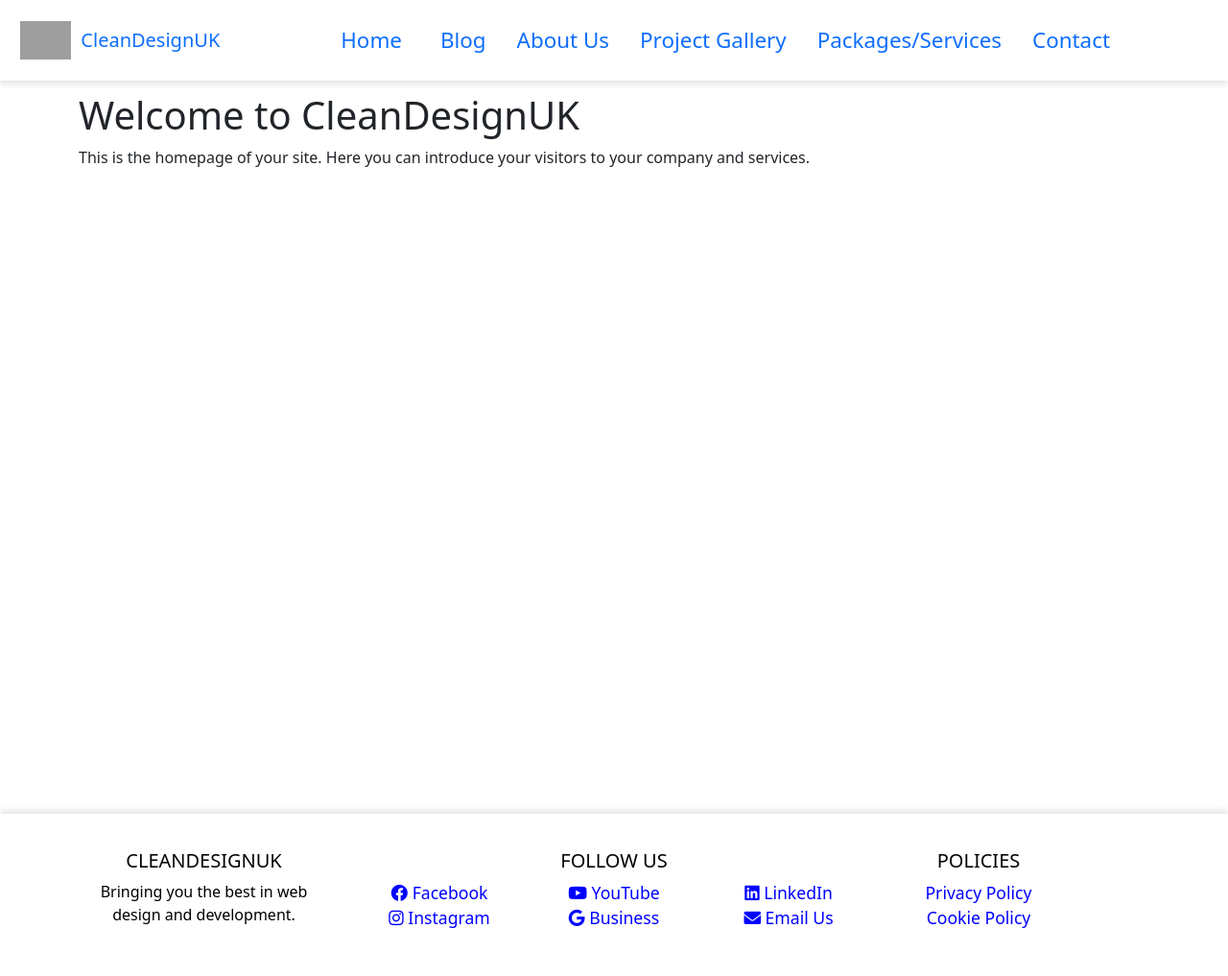
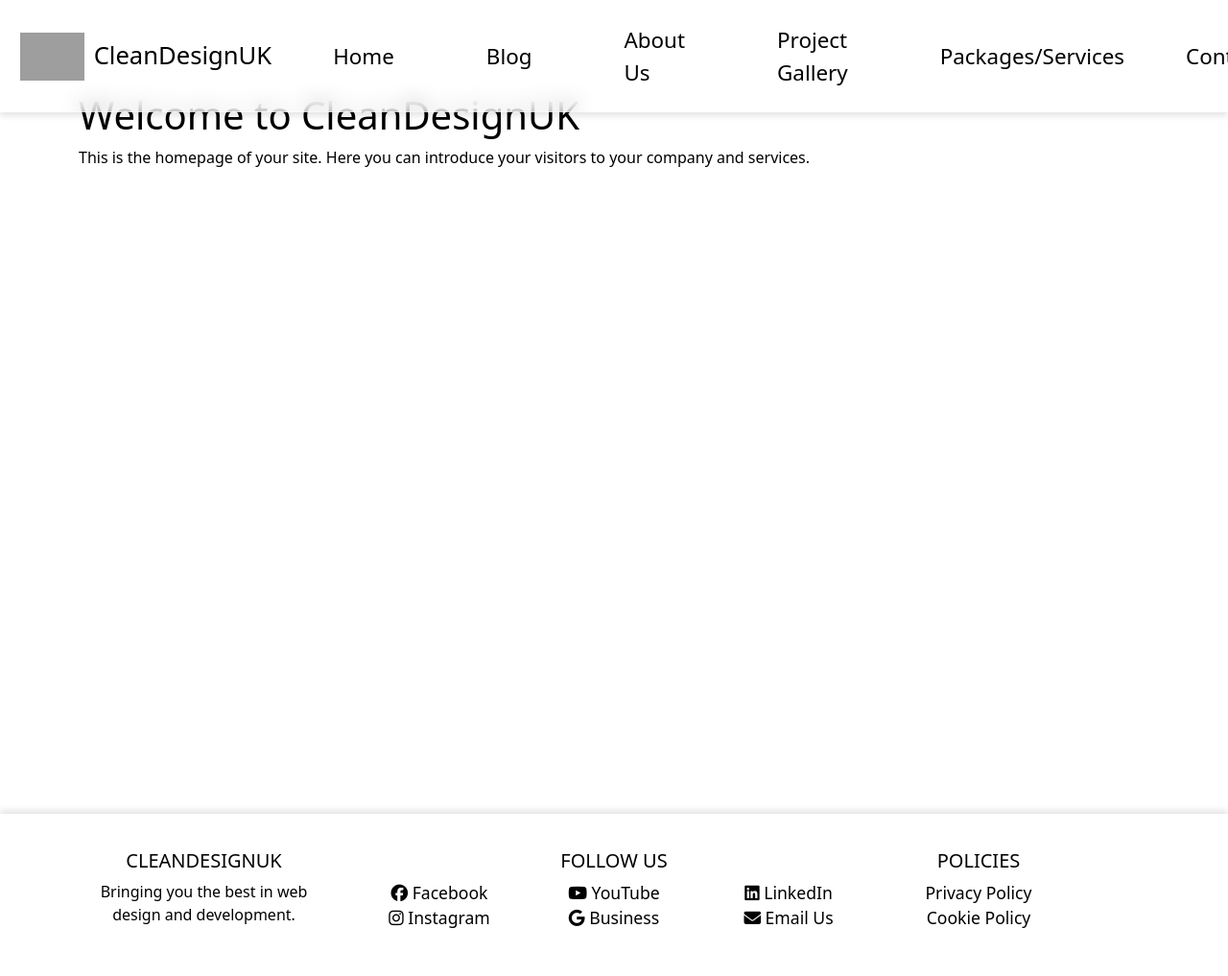
Before and after one commit to JesseRoss001/cleandesignuk, a Django app: page / in a window 1280 px wide. Shown: the whole page at 96% size. Run offline with Django 5.2, Linux system fonts and the light colour scheme; some libraries are stand-ins or nearby versions; grey boxes are pictures that could not be loaded.

Commit message:
update with active links

```diff
--- a/cleandesignuk/static/css/style.css
+++ b/cleandesignuk/static/css/style.css
@@ -1,5 +1,5 @@
 main {min-height:100vh;}
-
+body {color:black;}
 
 /*                 --------------------NAVBAR ----------------------------          */
 
@@ -12,20 +12,33 @@ main {min-height:100vh;}
     font-size: 1.4rem; /* Base font size */
 
 }
+.nav-link {color:black;}
 
 
+.text-size-brand {font-size: 1.6rem;
+color:black;}
+.icon-sizing {font-size: 1.4rem;}
 
 @media (max-width: 1024px) {
     .navbar {
         font-size: 1.2rem; /* Smaller text on smaller devices */
     }
+    .icon-sizing {font-size: 1.2rem;}
+    .text-size-brand {font-size: 1.4rem;}
 }
 
+
+.navbar-toggler:focus,
+.navbar-toggler:active,
+.navbar-toggler-icon:focus {
+    outline: none;
+    box-shadow: none;
+}
 
 /* Ensure the logo fits well in the navbar */
 .navbar-brand img {
     height: auto;
-    max-height: 40px; /* Adjust based on your preference */
+    max-height: 60px; /* Adjust based on your preference */
     width: auto;
     margin-right: 10px;
 }
@@ -34,6 +47,9 @@ main {min-height:100vh;}
     .navbar {
         font-size: 1.2rem; /* Even smaller text on mobile devices */
     }
+    .icon-sizing {font-size: 1.2rem;}
+
+    .text-size-brand {font-size: 1.3rem;}
 }
 
 
@@ -56,14 +72,14 @@ footer .list-unstyled {
 }
 
 footer .list-unstyled li a {
-    color: blue; /* Keeps icons white */
+    color: rgb(0, 0, 3); /* Keeps icons white */
     font-size: 1.1rem !important; /* Sets a larger size for visibility */
     transition: color 0.3s; /* Smooth transition for hover effect */
     text-decoration: none;
 }
 
 footer .list-unstyled li a:hover, footer .list-unstyled li a:focus {
-    color: blue; /* Changes color on hover for better interaction feedback */
+    color: rgb(136, 14, 14); /* Changes color on hover for better interaction feedback */
     text-decoration: none; /* Removes underline on hover */
 }
 .policy-footer-size {font-size: 1rem !important;}
--- a/cleandesignuk/templates/base.html
+++ b/cleandesignuk/templates/base.html
@@ -7,7 +7,7 @@
     <!-- Bootstrap CSS -->
     <link href="https://cdn.jsdelivr.net/npm/bootstrap@5.1.3/dist/css/bootstrap.min.css" rel="stylesheet">
     <link href="https://cdnjs.cloudflare.com/ajax/libs/font-awesome/6.0.0-beta3/css/all.min.css" rel="stylesheet">
-
+    <script src="https://kit.fontawesome.com/11665d5c0d.js" crossorigin="anonymous"></script>
     <!-- Custom CSS -->
     {% load static %}
     <link rel="stylesheet" href="{% static 'css/style.css' %}">
@@ -17,27 +17,29 @@
     <div class="container-fluid ">
         <a class="navbar-brand m-lg-2 d-flex justify-content-evenly align-items-center" href="#">
             <img src="https://res.cloudinary.com/dz18uvfpa/image/upload/v1715163099/vw2mr6fti6wloszxxwso.png" alt="CleanDesignUK Logo" style="height: 50px;">
-            CleanDesignUK
+           <span class="text-size-brand" >CleanDesignUK </span>
         </a>
-        <button class="navbar-toggler bg-primary" type="button" data-bs-toggle="collapse" data-bs-target="#navbarNav" aria-controls="navbarNav" aria-expanded="false" aria-label="Toggle navigation">
-            <span class="navbar-toggler-icon "></span>
+        <button class="navbar-toggler " type="button" data-bs-toggle="collapse" data-bs-target="#navbarNav" aria-controls="navbarNav" aria-expanded="false" aria-label="Toggle navigation">
+            <span class="navbar-toggler-icon">
+                <i class="fas fa-bars icon-sizing" ></i>
+            </span>
         </button>
         <div class="collapse navbar-collapse w-100 d-lg-flex  justify-content-around align-items-center m-2" id="navbarNav" style="max-width: 1400px;">
             <ul class="navbar-nav  d-lg-flex  justify-content-around align-items-center" >
                 <li class="nav-item mx-auto">
-                    <a class="nav-link px-lg-4" href="{% url 'home:index' %}">Home</a>
+                    <a class="nav-link px-lg-3 px-xl-5" href="{% url 'home:index' %}">Home</a>
                 </li>
                 <li class="nav-item mx-auto ">
-                    <a class="nav-link px-lg-3 " href="{% url 'blog:index' %}">Blog</a>
+                    <a class="nav-link px-lg-3 px-xl-5 " href="{% url 'blog:index' %}">Blog</a>
                 </li>
                 <li class="nav-item mx-auto ">
-                    <a class="nav-link px-lg-3 " href="{% url 'about:index' %}">About Us</a>
+                    <a class="nav-link px-lg-3 px-xl-5  " href="{% url 'about:index' %}">About Us</a>
                 </li>
                 <li class="nav-item mx-auto ">
-                    <a class="nav-link px-lg-3 " href="{% url 'gallery:index' %}">Project Gallery</a>
+                    <a class="nav-link px-lg-3 px-xl-5  " href="{% url 'gallery:index' %}">Project Gallery</a>
                 </li>
                 <li class="nav-item mx-auto ">
-                    <a class="nav-link px-lg-3 " href="{% url 'services:index' %}">Packages/Services</a>
+                    <a class="nav-link px-lg-3 px-xl-5  " href="{% url 'services:index' %}">Packages/Services</a>
                 </li>
                 <li class="nav-item mx-auto ">
                     <a class="nav-link px-lg-3 " href="{% url 'contact:index' %}">Contact</a>
@@ -63,22 +65,22 @@
                 <h5 class="text-uppercase">Follow Us</h5>
                 <ul class="list-unstyled d-flex justify-content-between align-items-center row">
                     <li class="col-6 col-md-4">
-                        <a href="#" class="footer-link " target="_blank"><i class="fab fa-facebook"></i> Facebook</a>
+                        <a href="https://www.facebook.com/CleanDesignUK" class="footer-link " target="_blank"><i class="fab fa-facebook"></i> Facebook</a>
                     </li>
                     <li class=" col-6 col-md-4">
-                        <a href="#" class=" footer-link " target="_blank"><i class="fab fa-youtube"></i> YouTube</a>
+                        <a href="https://www.youtube.com/@CleanDesignUK" class=" footer-link " target="_blank"><i class="fab fa-youtube"></i> YouTube</a>
                     </li>
                     <li class=" col-6 col-md-4">
-                        <a href="#" class=" footer-link " target="_blank"><i class="fab fa-linkedin"></i> LinkedIn</a>
+                        <a href="http://linkedin.com/company/clean-design-uk" class=" footer-link " target="_blank"><i class="fab fa-linkedin"></i> LinkedIn</a>
                     </li>
                     <li class=" col-6 col-md-4">
-                        <a href="#" class=" footer-link" target="_blank" ><i class="fab fa-instagram"></i> Instagram</a>
+                        <a href="https://www.instagram.com/cleandesign_uk" class=" footer-link" target="_blank" ><i class="fab fa-instagram"></i> Instagram</a>
                     </li>
                     <li class=" col-6 col-md-4">
-                        <a href="#" class=" footer-link " target="_blank"><i class="fab fa-google"></i> Business</a>
+                        <a href="https://maps.app.goo.gl/T6VnJcv8yhLTeay86" class=" footer-link " target="_blank"><i class="fab fa-google"></i> Business</a>
                     </li>
                     <li class=" col-6 col-md-4">
-                        <a href="mailto:info@cleandesignuk.com" class=" footer-link " target="_blank"><i class="fas fa-envelope"></i> Email Us</a>
+                        <a href="mailto:cleandesign.uk@gmail.com" class=" footer-link " target="_blank"><i class="fas fa-envelope"></i> Email Us</a>
                     </li>
                 </ul>
             </div>
```
